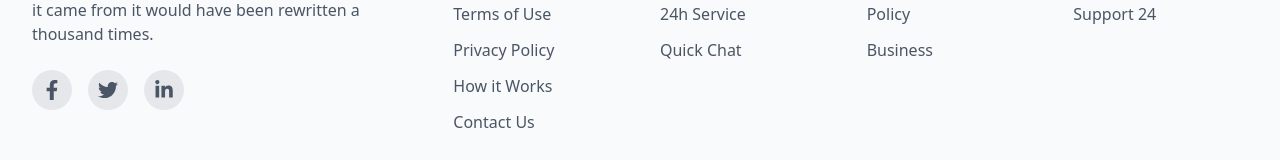
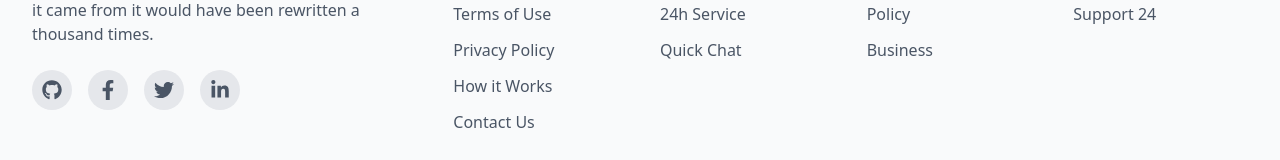
Before and after one commit to kanishka-commits/BizFlow, a React (Vite) app: page / in a window 1280 px wide. Shown: the part 6308-6468 px from the top of the page. Built offline with nearby package versions, Linux system fonts and the light colour scheme.

Commit message:
github link added

```diff
--- a/src/components/Footer.jsx
+++ b/src/components/Footer.jsx
@@ -1,5 +1,5 @@
 import React from 'react'
-import { FaFacebookF, FaTwitter, FaLinkedinIn } from 'react-icons/fa'
+import { FaFacebookF, FaTwitter, FaLinkedinIn, FaGithub } from 'react-icons/fa'
 import { motion } from "framer-motion";
 import { fadeIn, textVariant } from "../utils/motion";
 
@@ -9,7 +9,7 @@ const Footer = () => {
       { name: 'About', href: '/#about' },
       { name: 'Terms of Use', href: '/terms-of-use' },
       { name: 'Privacy Policy', href: '/privacy-policy' },
-      { name: 'How it Works', href: '/#services' },
+      { name: 'How it Works', href: '/#SCHEDULE' },
       { name: 'Contact Us', href: '/contact' },
     ],
     getHelp: [
@@ -63,6 +63,16 @@ const Footer = () => {
               variants={fadeIn('up', 0.7)}
               className="flex gap-4"
             >
+              <motion.a
+                whileHover={{ scale: 1.1 }}
+                href="https://github.com/adityadomle/BizFlow"
+                target="_blank"
+                rel="noopener noreferrer"
+                aria-label="Facebook"
+                className="w-10 h-10 bg-gray-200 rounded-full flex items-center justify-center text-gray-600 hover:bg-blue-600 hover:text-white transition-colors focus:outline-none focus:ring-2 focus:ring-blue-500"
+              >
+                <FaGithub className="w-5 h-5" />
+              </motion.a>
               <motion.a
                 whileHover={{ scale: 1.1 }}
                 href="#"
```
